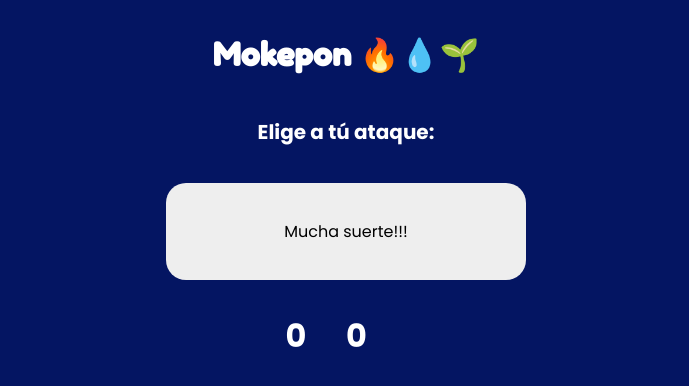
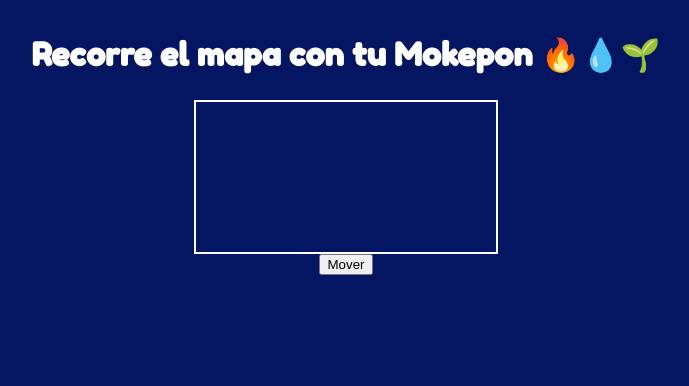
Before and after one commit to m3stiz0/mokepon, a plain HTML site: page mokepon/mokepon.html in a window 1280 px wide. Both pictures are taken after a click on the button "Continuar". Shown: the whole page, without its empty margins (294-983 px from the left). Drawn offline with Linux system fonts and the light colour scheme.

Commit message:
Se agrega funciones para pintar y mover el personaje "Capipepo" en el eje X

```diff
--- a/mokepon/js/mokepon.js
+++ b/mokepon/js/mokepon.js
@@ -17,6 +17,8 @@ const ataquesDelJugador = document.getElementById('ataques-del-jugador')
 const ataquesDelEnemigo = document.getElementById('ataques-del-enemigo')
 const contenedorTarjetas =document.getElementById('contenedorTarjetas')
 const contenedorAtaques = document.getElementById('contenedorAtaques')
+const sectionVerMapa = document.getElementById('ver-mapa')
+const mapa = document.getElementById('mapa')
 
 let mokepones = []
 
@@ -48,6 +50,7 @@ let nombreAtaquesEnemigo
 
 let indexAtaqueJugador
 let indexAtaqueEnemigo
+let lienzo = mapa.getContext("2d")
 
 class Mokepon {
     constructor(nombre,tipo,foto){
@@ -56,6 +59,12 @@ class Mokepon {
         this.foto=foto;
         this.ataques=[];
         this.victorias=[];
+        this.x = 20;
+        this.y = 30;
+        this.ancho = 80;
+        this.alto = 80;
+        this.mapaFoto = new Image()
+        this.mapaFoto.src = foto
     }
 }
 
@@ -114,6 +123,8 @@ function iniciarJuego(){
     sectionSeleccionarAtaque.style.display = "none"
     sectionReiniciar.style.display = "none"
 
+    sectionVerMapa.style.display = 'none'
+
     mokepones.forEach(
         (mokepon) => {
             opcionDeMokepones = `
@@ -135,7 +146,9 @@ function iniciarJuego(){
     botonReinicar.addEventListener('click', reiniciarJuego)
 }
 function seleccionarMascotaJugador(){
-    sectionSeleccionarAtaque.style.display = "flex"
+    //sectionSeleccionarAtaque.style.display = "flex"    retiro esto y agrego el canva
+    sectionVerMapa.style.display = "flex"
+
     sectionSeleccionarMascota.style.display = "none"
 
     if(inputHipodoge.checked){
@@ -294,6 +307,21 @@ function reiniciarJuego(){
 function aleatorio(min, max){
     return Math.floor(Math.random() * (max - min + 1) + min)
 }
-
-
+//Pinta el personaje
+function pintarPersonaje(){
+    lienzo.clearRect(0, 0, mapa.width, mapa.height)
+    lienzo.drawImage(
+        capipepo.mapaFoto,
+        capipepo.x,
+        capipepo.y,
+        capipepo.ancho,
+        capipepo.alto
+    )
+}
+//Mueve el personaje, en el eje de X
+function moverCapipepo(){
+    capipepo.x = capipepo.x + 5
+    //capipepo.y = capipepo.y + 5
+    pintarPersonaje()
+}
 window.addEventListener('load', iniciarJuego)
--- a/mokepon/mokepon.html
+++ b/mokepon/mokepon.html
@@ -34,6 +34,13 @@
         </div>
 
         <button id="boton-mascota">Continuar</button>
+    </section>
+
+    <section id="ver-mapa">
+        <h1 class="titulo">Recorre el mapa con tu Mokepon 🔥💧🌱</h1>
+        <canvas id="mapa"></canvas>
+        <button onclick="moverCapipepo()">Mover</button>
+
     </section>
 
     <section id="seleccionar-ataque">
--- a/mokepon/style.css
+++ b/mokepon/style.css
@@ -104,6 +104,15 @@ input:checked + label{
     align-items:center;
 }
 
+#ver-mapa{
+    flex-direction: column;
+    align-items:center;
+    justify-content: center;
+}
+#mapa {
+    border: 2px solid white;
+}
+
 
 @media (max-width: 480px){
     .tarjetas, .tarjetas-ataques {
```
